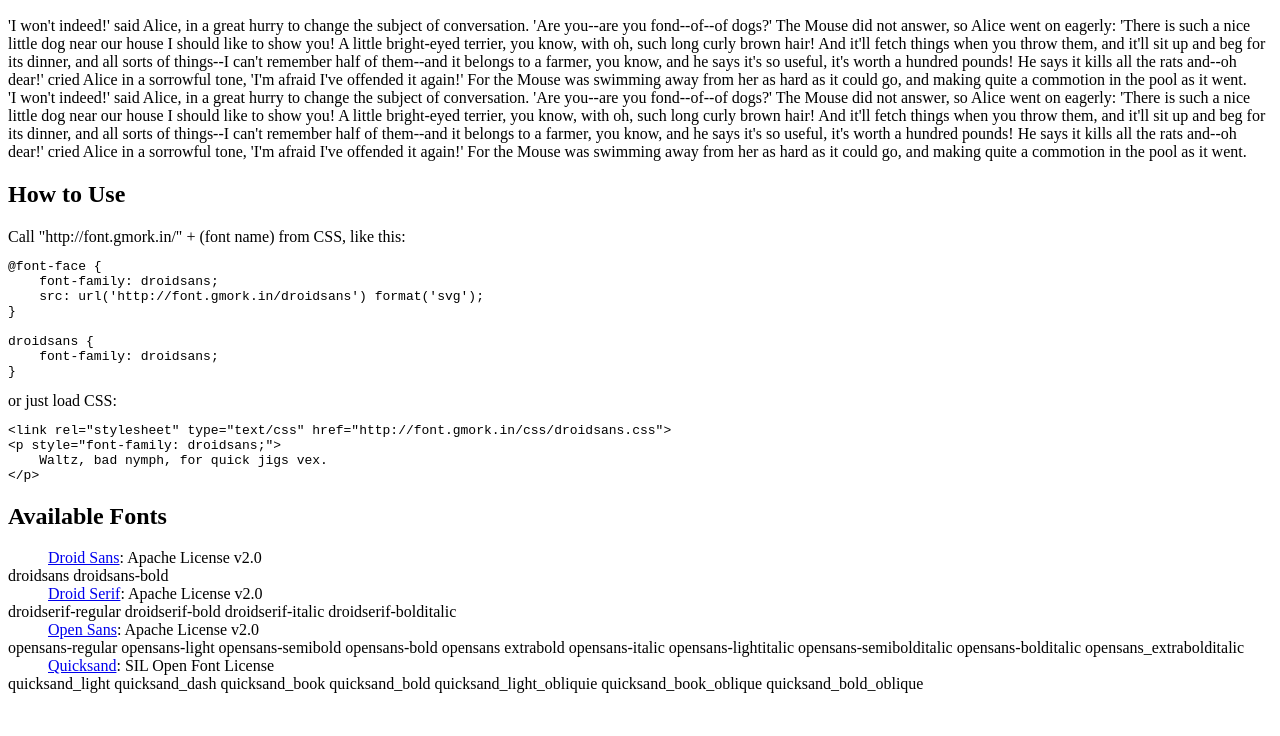
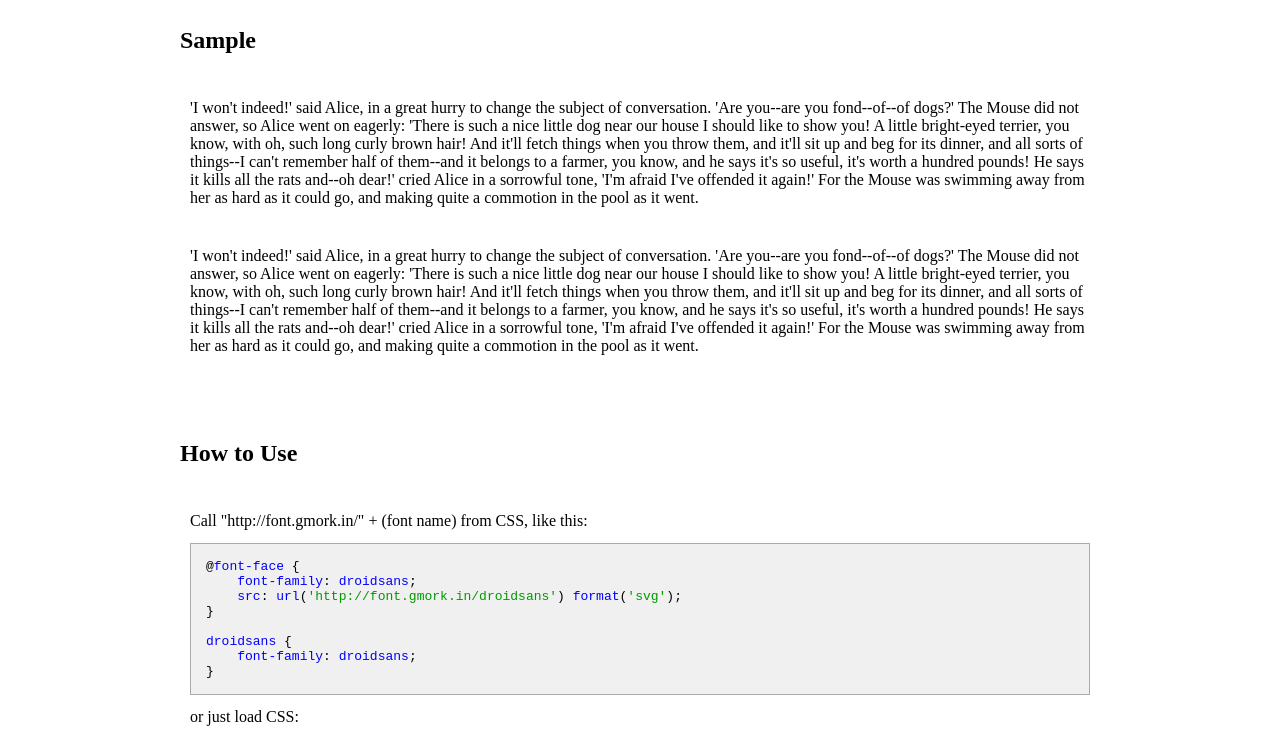
Before and after one commit to fand/scatterfont, a plain HTML site: page static/index.html in a window 1280 px wide. Shown: the part 110-846 px from the top of the page. Before the commit the page ends 819 px from the top, so only its background shows below. Drawn offline with nearby package versions, Linux system fonts and the light colour scheme; the site is published under a folder, as on GitHub Pages, so addresses that start at the root find nothing.

Commit message:
scatter.rb works

```diff
--- a/static/font.css
+++ b/static/font.css
@@ -1,10 +1,18 @@
 @font-face {
-    font-family: droidsans;
-    src: url('../droidsans.svg') format('svg');
+    font-family: 'droidsans';
+    src: local('droidsans'), url(http://localhost/droidsans.svg) format('svg');
 }
 
-#droidsans{
-    font-family: droidsans;
+@font-face {
+  font-family: 'Open Sans';
+  font-style: normal;
+  font-weight: 400;
+  src: local('Open Sans'), local('OpenSans'), url(http://fonts.gstatic.com/s/opensans/v13/cJZKeOuBrn4kERxqtaUH3ZBw1xU1rKptJj_0jans920.woff2) format('woff2');
+  unicode-range: U+0000-00FF, U+0131, U+0152-0153, U+02C6, U+02DA, U+02DC, U+2000-206F, U+2074, U+20AC, U+2212, U+2215, U+E0FF, U+EFFD, U+F000;
+}
+
+#droidsans {
+    font-family: 'droidsans';
 }
 
 
--- a/templates/index.html
+++ b/static/index.html
@@ -3,7 +3,7 @@
 
 <head>
     <title>Webンス</title>
-    <link rel="stylesheet" type="text/css" href="/static/font.css">
+    <link rel="stylesheet" type="text/css" href="font.css">
     <script src="//ajax.googleapis.com/ajax/libs/jquery/2.0.2/jquery.min.js"></script>
 </head>
 
```
Also changed, not shown: static/favicon.ico (added), 2 other files.
